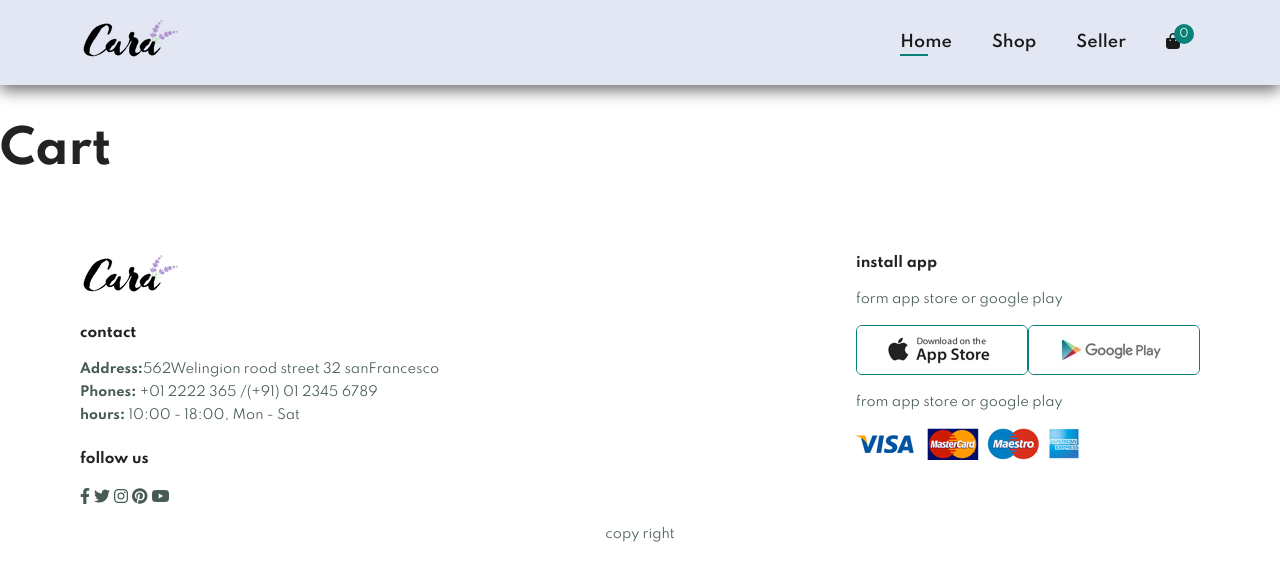
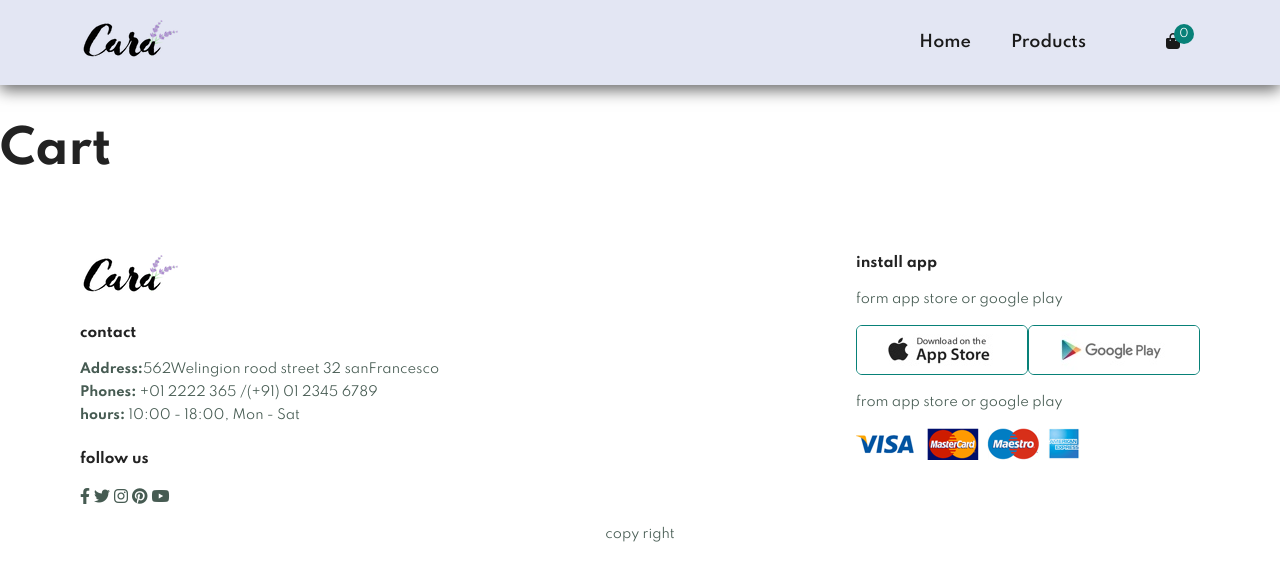
Before and after one commit to GSG-G13/Cara, a React (Vite) app in the folder client/: page /signup in a window 1280 px wide. Shown: the top 580 px of the page. Built offline with nearby package versions, Linux system fonts and the light colour scheme.

Commit message:
save changes

```diff
--- /dev/null
+++ b/client/src/components/products/filter.jsx
@@ -0,0 +1 @@
+import React from 'react';
--- a/client/src/components/products/products.jsx
+++ b/client/src/components/products/products.jsx
@@ -1,6 +1,6 @@
 import React from 'react';
 import axios from 'axios';
-import { useLoaderData } from 'react-router-dom';
+import { useLoaderData, Link } from 'react-router-dom';
 
 export async function loader() {
   const products = await axios.get('/api/v1/products');
@@ -12,7 +12,7 @@ const ProductComponent = () => {
   const { products } = useLoaderData();
   const productsDiv = products.data.data.map((product) => (
     <div className="product" key={product.id}>
-      <a href="">
+      <Link to={'/product/' + product.id}>
         <img src={product.image} alt={product.name} />
         <div className="description">
           <span>{product.description}</span>
@@ -26,10 +26,10 @@ const ProductComponent = () => {
           </div>
           <h4>${product.price}</h4>
         </div>
-      </a>
-      <a href="#">
+      </Link>
+      <Link to="#">
         <i className="fa-solid fa-shopping-cart cart"></i>
-      </a>
+      </Link>
     </div>
   ));
   return (
--- a/client/src/components/root.jsx
+++ b/client/src/components/root.jsx
@@ -1,25 +1,47 @@
 import React from 'react';
-import { Outlet } from "react-router-dom";
+import { Outlet, NavLink, Link } from 'react-router-dom';
 
 const Root = () => {
   return (
     <>
       <section id="header">
-      <a href="../index.html"><img src="../img/logo.png" alt="Logo" /></a>
+        <Link to="/">
+          <img src="../img/logo.png" alt="Logo" />
+        </Link>
         <div>
           <ul id="navbar">
-          <li><a className="active" href="../index.html">home</a></li>
-          <li><a href="shop.html">shop</a></li>
-          <li><a href="seller.html">seller</a></li>
+            <li>
+              <NavLink
+                to="/"
+                className={({ isActive }) => (isActive ? 'active' : '')}
+              >
+                home
+              </NavLink>
+            </li>
+            <li>
+              <NavLink
+                to="/products"
+                className={({ isActive }) => (isActive ? 'active' : '')}
+              >
+                Products
+              </NavLink>
+            </li>
+            <li>{/* <NavLink href="">seller</NavLink> */}</li>
             <li className="bag-cart">
-            <a href="#" id="lg-bag"><i className="fa-solid fa-bag-shopping  cart-icon"></i></a>
+              <a href="#" id="lg-bag">
+                <i className="fa-solid fa-bag-shopping  cart-icon"></i>
+              </a>
               <div className="count">0</div>
             </li>
-          <a href="#" id="close"><i className="fa-solid fa-xmark"></i></a>
+            <a href="#" id="close">
+              <i className="fa-solid fa-xmark"></i>
+            </a>
           </ul>
         </div>
         <div id="mobile">
-        <a href="cart.html"><i className="fa-solid fa-bag-shopping"></i></a>
+          <a href="cart.html">
+            <i className="fa-solid fa-bag-shopping"></i>
+          </a>
           <i id="bar" className="fa-solid fa-bars-staggered"></i>
         </div>
       </section>
@@ -28,9 +50,15 @@ const Root = () => {
         <div className="col">
           <img className="logo" src="../img/logo.png" alt="" />
           <h4>contact</h4>
-            <p><strong>Address:</strong>562Welingion rood street 32 sanFrancesco</p>
-            <p><strong>Phones:</strong> +01 2222 365 /(+91) 01 2345 6789</p>
-            <p><strong>hours:</strong> 10:00 - 18:00, Mon - Sat</p>
+          <p>
+            <strong>Address:</strong>562Welingion rood street 32 sanFrancesco
+          </p>
+          <p>
+            <strong>Phones:</strong> +01 2222 365 /(+91) 01 2345 6789
+          </p>
+          <p>
+            <strong>hours:</strong> 10:00 - 18:00, Mon - Sat
+          </p>
 
           <div className="follow">
             <h4>follow us</h4>
@@ -50,7 +78,6 @@ const Root = () => {
           <div className="row">
             <img src="../img/pay/app.jpg" alt="" />
             <img src="../img/pay/play.jpg" alt="" />
-
           </div>
           <p>from app store or google play</p>
           <img src="../img/pay/pay.png" alt="" />
@@ -59,7 +86,6 @@ const Root = () => {
           <p> copy right</p>
         </div>
       </footer>
-
     </>
   );
 };
```
Lines whose indentation alone changed are shown as unchanged.
